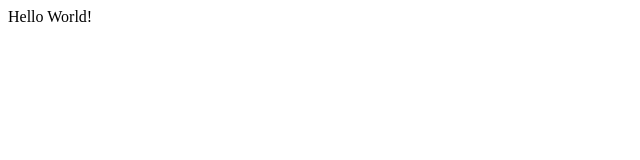
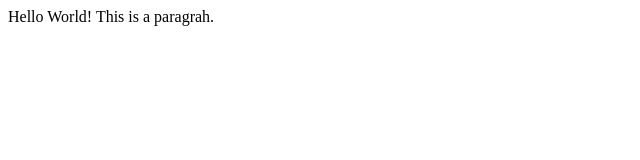
Before and after one commit to jeremysdi/Jensen_INF651_Week01, a plain HTML site: page index.html in a window 1280 px wide. Shown: the whole page, without its empty margins (0-640 px from the left). Drawn offline with Linux system fonts and the light colour scheme.

Commit message:
added 2nd paragrah to index 2nd page to project

```diff
--- a/index.html
+++ b/index.html
@@ -6,4 +6,5 @@
         <title>Document</title>
     </head>
     <body>Hello World!</body>
+    <body>This is a paragrah.</body>
 </html>
```
Also changed, not shown: page2.html (added, +1 -0 lines).
